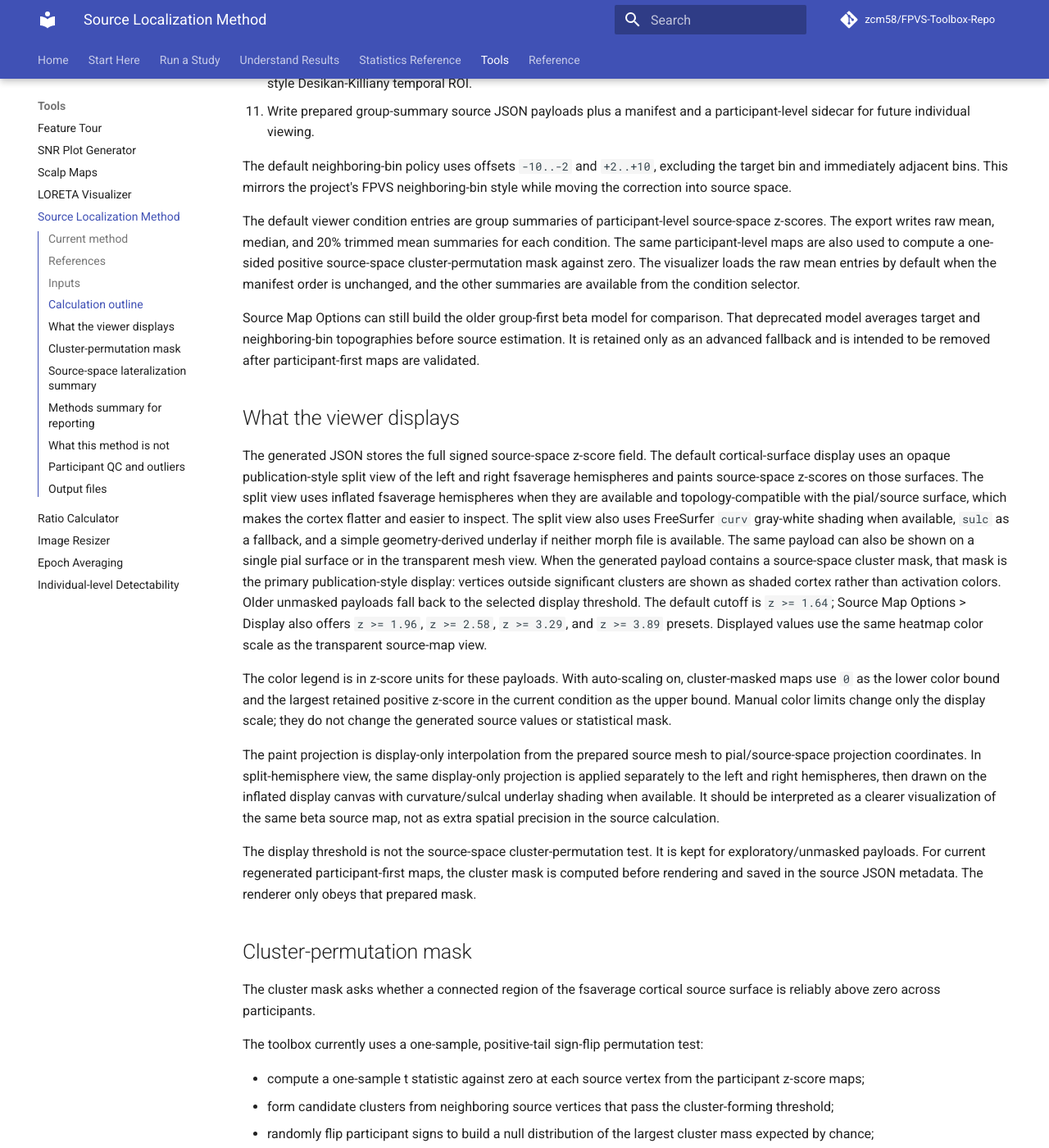
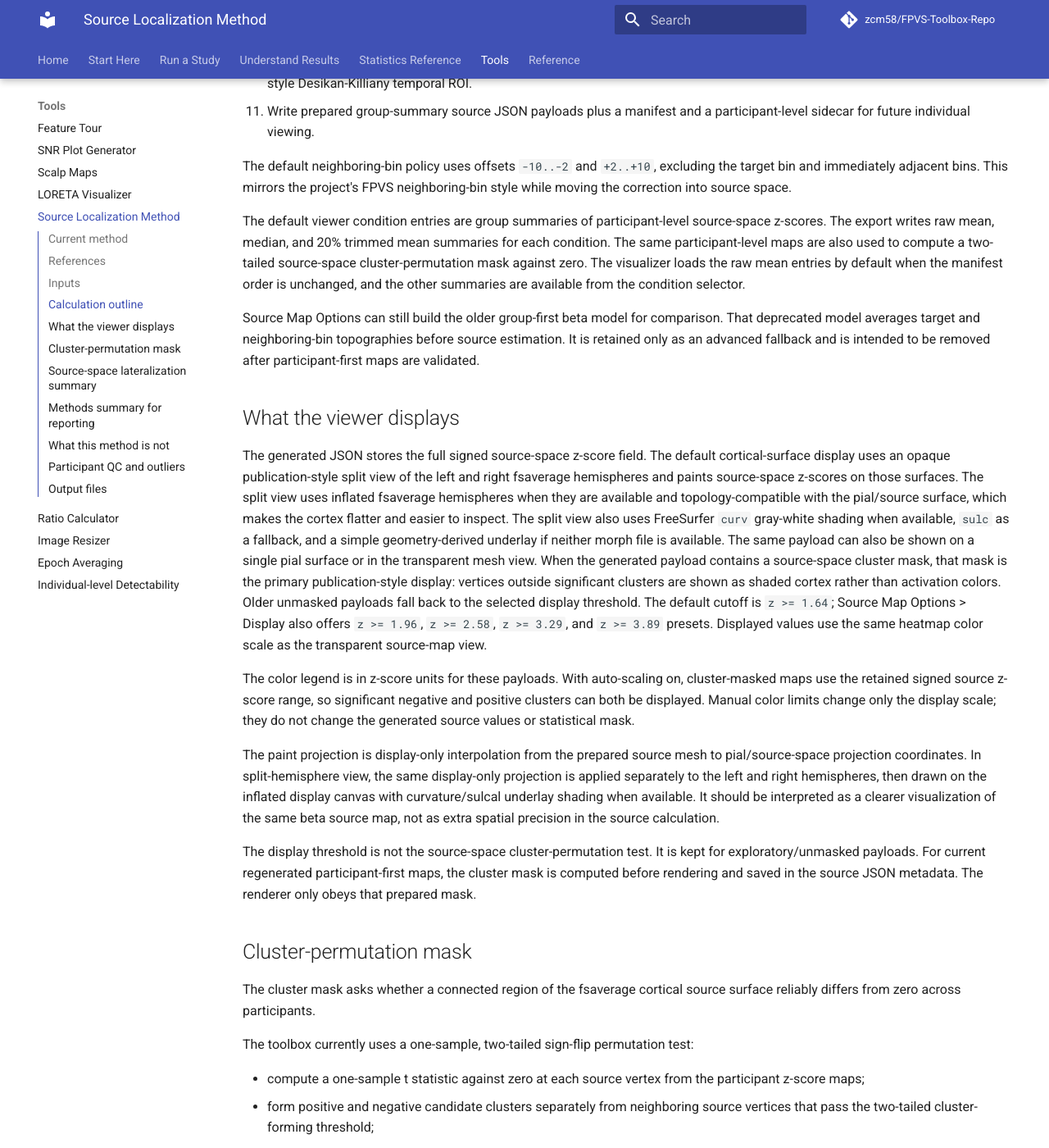
Before and after one commit to zcm58/FPVS-Toolbox-Repo, an MkDocs documentation site: the page built from docs/user/tools/source-localization-method.md, in a window 1280 px wide and 1400 px high, scrolled down 1843 px. Shown: the whole window at 82% size. Built offline with MkDocs 1.6.1 and Material for MkDocs 9.7.7, drawn with Linux system fonts in a browser that asks for light colours; comment, search, counter and statistics services are not loaded; some of the changed text lies outside the part shown.

Commit message:
Align source cluster mask with Hauk two-tailed method

```diff
--- a/docs/user/tools/source-localization-method.md
+++ b/docs/user/tools/source-localization-method.md
@@ -101,10 +101,9 @@ space.
 The default viewer condition entries are group summaries of participant-level
 source-space z-scores. The export writes raw mean, median, and 20% trimmed mean
 summaries for each condition. The same participant-level maps are also used to
-compute a one-sided positive source-space cluster-permutation mask against
-zero. The visualizer loads the raw mean entries by default when the manifest
-order is unchanged, and the other summaries are available from the condition
-selector.
+compute a two-tailed source-space cluster-permutation mask against zero. The
+visualizer loads the raw mean entries by default when the manifest order is
+unchanged, and the other summaries are available from the condition selector.
 
 Source Map Options can still build the older group-first beta model for
 comparison. That deprecated model averages target and neighboring-bin
@@ -132,8 +131,8 @@ payloads fall back to the selected display threshold. The default cutoff is
 same heatmap color scale as the transparent source-map view.
 
 The color legend is in z-score units for these payloads. With auto-scaling on,
-cluster-masked maps use `0` as the lower color bound and the largest retained
-positive z-score in the current condition as the upper bound. Manual color
+cluster-masked maps use the retained signed source z-score range, so
+significant negative and positive clusters can both be displayed. Manual color
 limits change only the display scale; they do not change the generated source
 values or statistical mask.
 
@@ -153,21 +152,21 @@ in the source JSON metadata. The renderer only obeys that prepared mask.
 ## Cluster-permutation mask
 
 The cluster mask asks whether a connected region of the fsaverage cortical
-source surface is reliably above zero across participants.
+source surface reliably differs from zero across participants.
 
-The toolbox currently uses a one-sample, positive-tail sign-flip permutation
+The toolbox currently uses a one-sample, two-tailed sign-flip permutation
 test:
 
 - compute a one-sample t statistic against zero at each source vertex from the
   participant z-score maps;
-- form candidate clusters from neighboring source vertices that pass the
-  cluster-forming threshold;
+- form positive and negative candidate clusters separately from neighboring
+  source vertices that pass the two-tailed cluster-forming threshold;
 - randomly flip participant signs to build a null distribution of the largest
-  cluster mass expected by chance;
+  sign-corrected cluster mass expected by chance;
 - keep clusters whose mass survives cluster-level correction.
 
 Default settings are cluster-forming `p = .05`, corrected cluster
-`alpha = .05`, deterministic seed `20260609`, and up to `2048` sign-flip
+`alpha = .05`, deterministic seed `20260609`, and up to `10000` sign-flip
 permutations. For small participant counts, the exact available sign flips are
 used. The resulting cluster p-value applies to the cluster as a whole, not to
 each individual vertex inside the cluster.
@@ -241,11 +240,12 @@ are summed across the Stats-selected significant oddball harmonics, then each
 source vertex is converted to a z-score relative to neighboring-bin source
 activity after excluding the minimum and maximum neighboring values.
 Participant z-score maps are combined into group raw mean, median, and 20%
-trimmed-mean maps. Publication-style displays use a one-sample positive-tail
-source-space sign-flip cluster-permutation mask against zero. Source-space
-laterality is summarized descriptively by collapsing positive cluster-masked
-z-score magnitudes within the fsaverage Desikan-Killiany inferior, middle, and
-superior temporal labels in the left and right hemispheres and computing
+trimmed-mean maps. Publication-style displays use a one-sample two-tailed
+source-space sign-flip cluster-permutation mask against zero with 10,000
+permutations. Source-space laterality is summarized descriptively by collapsing
+positive cluster-masked z-score magnitudes within the fsaverage
+Desikan-Killiany inferior, middle, and superior temporal labels in the left and
+right hemispheres and computing
 `(Right - Left) / (Right + Left)`, where positive values indicate greater
 right-hemisphere source activation.
 
```
Also changed, not shown: docs/agent/exec-plans/active/loreta-3d-visualizer.md (+17 -16 lines), docs/user/tools/loreta-visualizer.md (+10 -8 lines), 7 other files.
